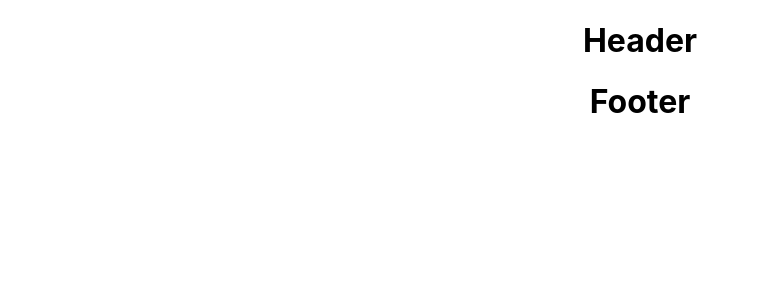
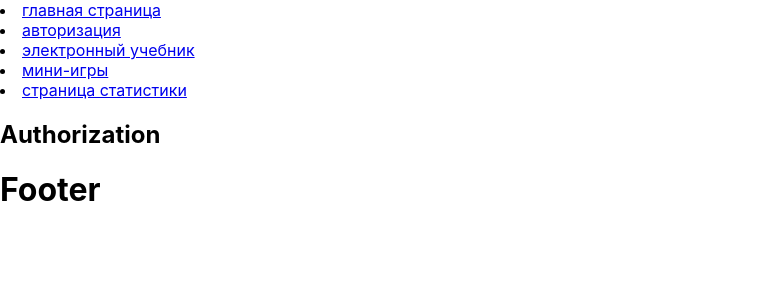
Before and after one commit to SergeyKozlovskiy/rslang, a React (Create React App) app: page /authorization in a window 1280 px wide. Shown: the top 300 px of the page, without its empty margins (0-760 px from the left). Built offline with nearby package versions, Linux system fonts and the light colour scheme.

Commit message:
feat: create the main pages of the app and configured the routing

```diff
--- a/src/App.tsx
+++ b/src/App.tsx
@@ -2,13 +2,29 @@ import React from 'react';
 import './App.css';
 import { Header } from './components/header/header';
 import { Footer } from './components/footer/footer';
+import { Route, Routes } from 'react-router-dom';
+import { Main } from './pages/main/main';
+import { Authorization } from './pages/authorization/authorization';
+import { Book } from './pages/book/book';
+import { Games } from './pages/games/games';
+import { Statistics } from './pages/statistics/statistics';
 
 function App() {
   return (
-    <div className="App">
+    <div className="app-wrapper">
       <Header/>
+      <div className="wrapper-page">
+        <Routes>
+          <Route path='/' element={<Main/>}/>
+          <Route path='/authorization' element={<Authorization/>}/>
+          <Route path='/book' element={<Book/>}/>
+          <Route path='/games' element={<Games/>}/>
+          <Route path='/statistics' element={<Statistics/>}/>
+        </Routes>
+      </div>
       <Footer/>
     </div>
+
   );
 }
 
--- a/src/components/header/header.tsx
+++ b/src/components/header/header.tsx
@@ -1,7 +1,12 @@
 import React from 'react';
+import { Link } from 'react-router-dom';
 import './header.css';
 export const Header: React.FC = () => {
-  return <div className = 'header'>
-    <h1>Header</h1>
-  </div>
+  return <nav className="nav">
+  <li><Link className="" to="/">главная страница</Link></li>
+  <li><Link className="" to="/authorization">авторизация</Link></li>
+  <li><Link className="" to="/book">электронный учебник</Link></li>
+  <li><Link className="" to="/games">мини-игры</Link></li>
+  <li><Link className="" to="/statistics">страница статистики</Link></li>
+</nav>
 };
--- /dev/null
+++ b/src/pages/authorization/authorization.tsx
@@ -0,0 +1,3 @@
+export const Authorization: React.FC = () => (
+  <h2>Authorization</h2>
+ );
--- /dev/null
+++ b/src/pages/book/book.tsx
@@ -0,0 +1,3 @@
+export const Book: React.FC = () => (
+  <h2>Book</h2>
+ );
--- /dev/null
+++ b/src/pages/games/games.tsx
@@ -0,0 +1,3 @@
+export const Games: React.FC = () => (
+  <h2>Games</h2>
+ );
--- /dev/null
+++ b/src/pages/main/main.tsx
@@ -0,0 +1,3 @@
+export const Main: React.FC = () => (
+  <h2>main</h2>
+ );
--- /dev/null
+++ b/src/pages/statistics/statistics.tsx
@@ -0,0 +1,3 @@
+export const Statistics: React.FC = () => (
+  <h2>Statistics</h2>
+ );
```
